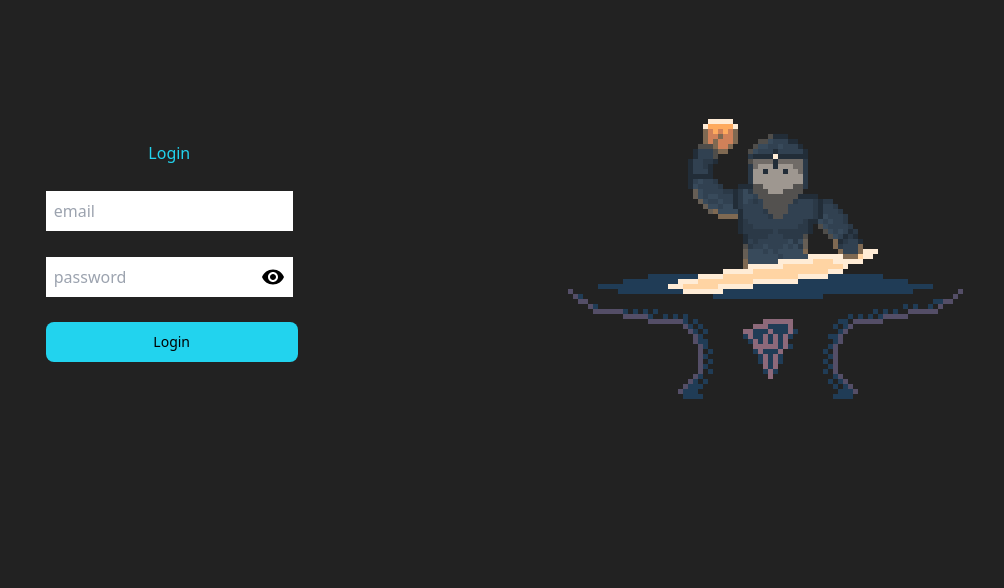
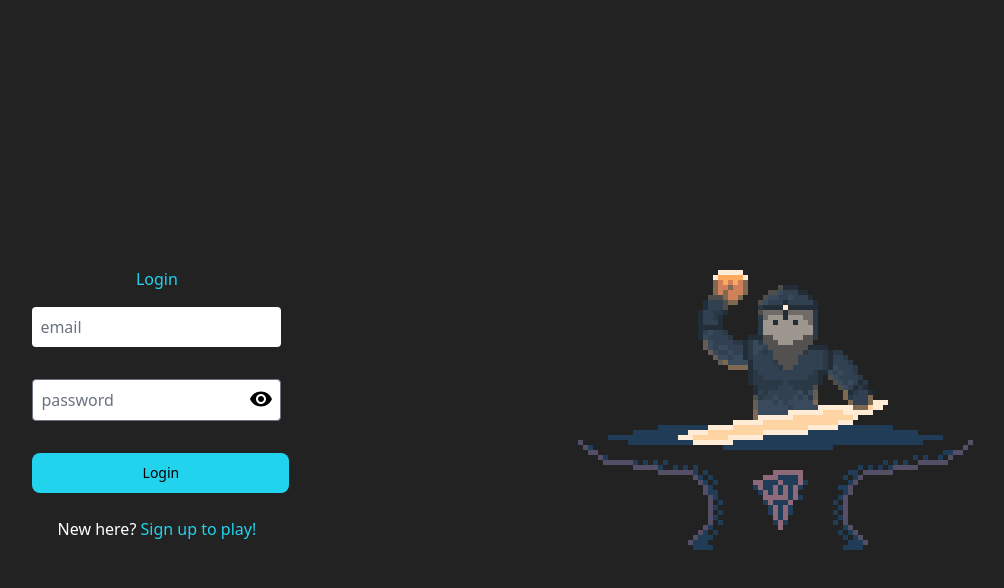
Before and after one commit to neft-tk/fatal-forge, a React (Create React App) app: page /deckbuilder in a window 1280 px wide. Shown: the top 588 px of the page, without its empty margins (31-1035 px from the left). Built offline with nearby package versions, Linux system fonts and the light colour scheme; no server answers.

Commit message:
Got a sign-up modal on the front-end.

```diff
--- a/package.json
+++ b/package.json
@@ -6,6 +6,8 @@
     "@testing-library/jest-dom": "^5.16.5",
     "@testing-library/react": "^13.4.0",
     "@testing-library/user-event": "^13.5.0",
+    "flowbite": "^1.5.5",
+    "flowbite-react": "^0.3.7",
     "react": "^18.2.0",
     "react-color": "^2.19.3",
     "react-dom": "^18.2.0",
--- a/src/App.js
+++ b/src/App.js
@@ -52,7 +52,7 @@ function App() {
     // console.log("APP Client side:");
     // console.log(userObj);
     API.login(userObj).then(data=>{
-      console.log("data:",data);
+      // console.log("data:",data);
       if(data.token){
         setUserId(data.user.id);
         setToken(data.token);
@@ -85,7 +85,7 @@ function App() {
   };
 
   return (
-    <div className="App">
+    <div className="w-screen h-screen">
       {isLoggedIn ? renderRoutes() : <Login setLogin={setIsLoggedIn} handleLogin={handleLogin} />}
     </div>
   );
--- a/src/components/login/Login.jsx
+++ b/src/components/login/Login.jsx
@@ -1,8 +1,9 @@
+import React, { useState } from 'react';
+import { Button, Modal, Label, TextInput } from 'flowbite-react';
 import blacksmithGif from '../../assets/gif/blacksmith_nobg.gif';
 import visibilityIcon from '../../assets/svg/visibilityIcon.svg';
 // The Login component provides a form and handler for users logging in.
 
-import { useEffect, useState } from 'react';
 // import API from "./utils/API.js";
 
 /*
@@ -12,77 +13,82 @@ i passed the setlogin state function through the props from the app component..
 that's the only change i made.
 */
 
-export default function Login({setIsLoggedIn, handleLogin}) {
+export default function Login({ setIsLoggedIn, handleLogin }) {
   const [userId, setUserId] = useState(0);
   const [token, setToken] = useState('');
   const [showPassword, setShowPassword] = useState(false);
+  const [showModal, setShowModal] = useState(false);
   const [loginEmail, setLoginEmail] = useState('');
   const [loginPassword, setLoginPassword] = useState('');
+  const [signupUsername, setSignupUsername] = useState('');
+  const [signupEmail, setSignupEmail] = useState('');
+  const [signupPassword, setSignupPassword] = useState('');
 
-  // useEffect(() => {
-  //   // const storedToken = localStorage.getItem("token")
-  //   // if(storedToken){
-  //   //   console.log(storedToken)
-  //   //   API.getUserFromToken(storedToken).then(data=>{
-  //   //     if(data.user){
-  //   //       console.log(data)
-  //   //       setToken(storedToken)
-  //   //       props.setIsLoggedIn(true)
-  //   //       setUserId(data.user.id)
-  //   //     }
-  //   //   })
-  //   // } else {
-  //   //   console.log('no stored token')
-  //   // }
-  // }, []);
-
-  const onEmailChange = (e) => {
+  const onLoginEmailChange = (e) => {
     setLoginEmail(e.target.value);
   };
 
-  const onPasswordChange = (e) => {
+  const onLoginPasswordChange = (e) => {
     setLoginPassword(e.target.value);
+  };
+
+  const onUsernameChange = (e) => {
+    setSignupUsername(e.target.value);
+  }
+
+  const onSignupEmailChange = (e) => {
+    setSignupEmail(e.target.value);
+  };
+
+  const onSignPasswordChange = (e) => {
+    setSignupPassword(e.target.value);
+  };
+
+  const onModalClick = (e) => {
+    setShowModal(true);
+  };
+
+  const onModalClose = (e) => {
+    setShowModal(false);
   };
 
   const handleLoginSubmit = (e) => {
     e.preventDefault();
-    // console.log("Button has been clicked!");
     handleLogin({
       email: loginEmail,
-      password: loginPassword
+      password: loginPassword,
     });
   };
 
-  // const handleLogout = () => {
-  //   // localStorage.removeItem("token");
-  //   setIsLoggedIn(false);
-  //   // setUserId(0);
-  //   // setToken("");
-  // };
+  const handleSignupSubmit = (e) => {
+    e.preventDefault();
+    console.log("Signup clicked!");
+  };
 
   return (
-    <div className="flex sm:flex-row flex-col">
-      <div className="flex justify-center items-center text-center sm:w-1/4 w-full">
+    <div className="h-full flex sm:flex-row flex-col">
+      <div className="ml-8 flex flex-col justify-center items-center text-center sm:w-1/4 w-full">
         <form onSubmit={handleLoginSubmit} className="flex flex-col">
-
-          <h3 className="text-cyan-400">Login</h3>
+          <h3 className="pt-6 text-cyan-400">Login</h3>
 
           <input
-            name="email"
+            id="login-email"
+            name="login-email"
+            placeholder="email"
             value={loginEmail}
-            placeholder="email"
-            onChange={onEmailChange}
-            className="text-black p-2"
+            onChange={onLoginEmailChange}
+            className="text-black p-2 m-4 rounded"
           />
 
-          <div className="relative m-0">
+          <div className="relative m-4">
             <input
+              id="login-password"
+              name="login-password"
+              placeholder="password"
+              value={loginPassword}
               type={showPassword ? 'text' : 'password'}
-              name="password"
-              value={loginPassword}
-              placeholder="password"
-              onChange={onPasswordChange}
-              className="text-black p-2"
+              onChange={onLoginPasswordChange}
+              className="text-black p-2 rounded"
             />
 
             <img
@@ -95,12 +101,84 @@ export default function Login({setIsLoggedIn, handleLogin}) {
 
           <button
             type="submit"
-            className="text-black bg-cyan-400 hover:bg-cyan-500 focus:ring-4 focus:ring-cyan-100 font-medium rounded-lg text-sm px-5 py-2.5 mr-2 mb-2 dark:bg-cyan-500 dark:hover:bg-cyan-700 focus:outline-none dark:focus:ring-cyan-300"
+            className="m-4 text-black bg-cyan-400 hover:bg-cyan-500 focus:ring-4 focus:ring-cyan-100 font-medium rounded-lg text-sm px-5 py-2.5 mr-2 mb-2 dark:bg-cyan-500 dark:hover:bg-cyan-700 focus:outline-none dark:focus:ring-cyan-300"
           >
             Login
           </button>
+        </form>
 
-        </form>
+        <>
+          <h3 className="m-4">
+            New here?{' '}
+            <span
+              onClick={onModalClick}
+              className="text-cyan-400 cursor-pointer"
+            >
+              Sign up to play!
+            </span>
+          </h3>
+          <Modal show={showModal} size="md" popup={true} onClose={onModalClose}>
+            <Modal.Header className="bg-slate-600" />
+            <Modal.Body className="bg-slate-500">
+              <div className="flex flex-col space-y-6 px-6 pb-4 sm:pb-6 lg:px-8 xl:pb-8 justify-center items-center text-center">
+                <h3 className="mt-4 text-lg font-medium text-gray-900 dark:text-white">
+                  Welcome Adventurer! Tell us about yourself...
+                </h3>
+                <div className="w-full">
+                  <div className="mb-2 block">
+                    <Label htmlFor="username" value="Your username:" />
+                  </div>
+                  <input
+                    id="signup-username"
+                    name="signup-username"
+                    placeholder="Adventurer"
+                    required={true}
+                    value={signupUsername}
+                    onChange={onUsernameChange}
+                    className="text-black p-2 mt-4 rounded text-center w-full"
+                  />
+                </div>
+                <div className="w-full">
+                  <div className="mb-2 block">
+                    <Label htmlFor="email" value="Your email:" />
+                  </div>
+                  <input
+                    id="signup-email"
+                    name="signup-email"
+                    placeholder="adventurer@fatalforge.com"
+                    required={true}
+                    value={signupEmail}
+                    onChange={onSignupEmailChange}
+                    className="text-black p-2 mt-4 rounded text-center w-full"
+                  />
+                </div>
+                <div className="w-full">
+                  <div className="mb-2 block">
+                    <Label htmlFor="password" value="Your password:" />
+                  </div>
+                  <input
+                    id="signup-password"
+                    name="signup-password"
+                    type="password"
+                    required={true}
+                    value={signupPassword}
+                    onChange={onSignPasswordChange}
+                    className="text-black p-2 mt-4 rounded text-center w-full"
+                  />
+                </div>
+                <div className="w-full">
+                  <button
+                    type="button"
+                    onClick={handleSignupSubmit}
+                    className="m-4 text-black bg-cyan-400 hover:bg-cyan-500 focus:ring-4 focus:ring-cyan-100 font-medium rounded-lg text-sm px-5 py-2.5 mr-2 mb-2 dark:bg-cyan-500 dark:hover:bg-cyan-700 focus:outline-none dark:focus:ring-cyan-300"
+                  >
+                    Sign Up!
+                  </button>
+                </div>
+              </div>
+            </Modal.Body>
+          </Modal>
+        </>
       </div>
 
       <div className="flex p-4 sm:w-3/4 w-full justify-center items-center">
--- a/src/style.css
+++ b/src/style.css
@@ -12,8 +12,3 @@ a {
     text-decoration: none;
     color: white
 }
-
-/* Space things out for vis */
-body * {
-    margin: 1vw;
-}
--- a/src/utils/API.js
+++ b/src/utils/API.js
@@ -1,25 +1,29 @@
 // in dev mode
-const URL_PREFIX= "http://localhost:3001"
+const URL_PREFIX = 'http://localhost:3001';
 // in prod mode
-// const URL_PREFIX= "https://todo-joewt.herokuapp.com"
+// const URL_PREFIX= "https://fatalforge-backend-API.herokuapp.com"
 
 const API = {
-    login: (userObj)=>{
-        return fetch(`${URL_PREFIX}/api/users/login`,{
-            method:"POST",
-            body:JSON.stringify(userObj),
-            headers:{
-                "Content-Type":"application/json"
-            }
-        }).then(res=>res.json())
-    },
-    getUserFromToken:(token)=>{
-        return fetch(`${URL_PREFIX}/api/users/readtoken`,{
-            method:"GET",
-            headers:{
-                "Authorization":`Bearer ${token}`
-            }
-        }).then(res=>res.json())
-    },
-}
-export default API
+  login: async (userObj) => {
+    const res = await fetch(`${URL_PREFIX}/api/users/login`, {
+      method: 'POST',
+      body: JSON.stringify(userObj),
+      headers: {
+        'Content-Type': 'application/json',
+      },
+    });
+    return await res.json();
+  },
+
+  getUserFromToken: async (token) => {
+    const res = await fetch(`${URL_PREFIX}/api/users/readtoken`, {
+      method: 'GET',
+      headers: {
+        Authorization: `Bearer ${token}`,
+      },
+    });
+    return await res.json();
+  },
+};
+
+export default API;
--- a/tailwind.config.js
+++ b/tailwind.config.js
@@ -1,8 +1,13 @@
 /** @type {import('tailwindcss').Config} */
 module.exports = {
-  content: ["./src/**/*.{html,js,jsx}"],
+  content: [
+    "./src/**/*.{html,js,jsx}",
+    "node_modules/flowbite-react/**/*.{js,jsx,ts,tsx}"
+  ],
   theme: {
     extend: {},
   },
-  plugins: [],
+  plugins: [
+    require('flowbite/plugin')
+  ],
 }
```
Also changed, not shown: public/index.html (+0 -10 lines), 1 other file (tests, documents, lock files or other folders).
